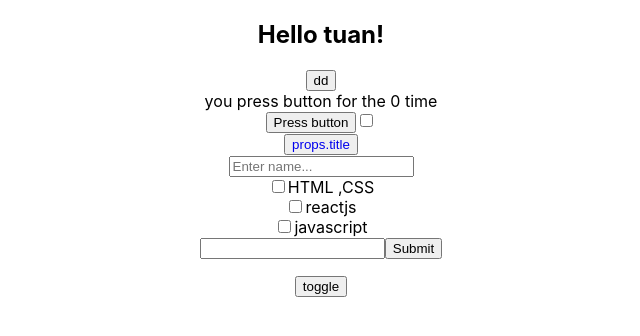
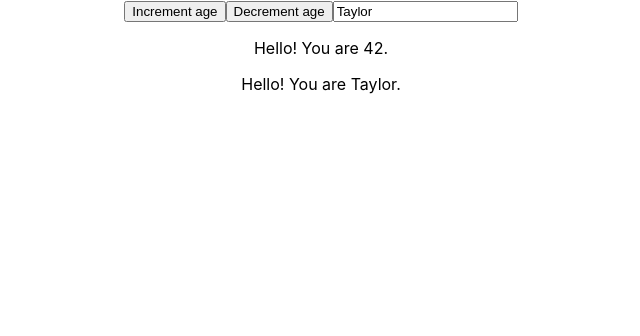
Before and after one commit to thaiminhtuan135/react_ts, a React (Create React App) app: page / in a window 1280 px wide. Shown: the top 336 px of the page, without its empty margins (319-959 px from the left). Built offline with nearby package versions, Linux system fonts and the light colour scheme.

Commit message:
learn useReducer

```diff
--- a/src/App.tsx
+++ b/src/App.tsx
@@ -1,314 +1,54 @@
-import React, {useState, useEffect} from 'react';
+import React, {useState, useEffect, useReducer} from 'react';
 import logo from './logo.svg';
 import './App.css';
-import Asa from "./components/example";
-import CustomInput from "./components/CustomInput";
-import {json} from "stream/consumers";
-import axios from "axios";
-import Content from "./js/Content";
 
-interface fullName {
-    firstName: string;
-    lastName: string;
-    title: string;
-    arr: string[];
-    paragraph?: string;
-    arrObj: { value: string; label: string; }[];
-    status: "waiting" | "success";
-    // onClick : () => void
-}
-
-interface postItem {
-    title: string;
-    image: string;
-    description: string;
-    call: () => void;
-
-}
-
-interface button {
-    title: string,
-    href? : string,
-    onClick? : () => void
-
-}
-
-interface input {
-    label: string;
-    type: string;
-    placeholder: string;
-    // arr : {type : string , placeholder: string}
-}
-function Header(props: fullName) {
-    return (
-        <div className="header">
-            new header
-            <div>{props.firstName}</div>
-            <div>{props.lastName}</div>
-            <div>{props.title}</div>
-            <div>{props.arr.map((item, index) =>
-                <p key={index}>{item}</p>
-            )}</div>
-            <div>{props.arrObj.map((item, index) =>
-                <p key={index}>
-                    {item.value} - {item.label}
-                </p>
-            )}</div>
-            <div>{props.status}</div>
-            <div></div>
-        </div>
-    )
-}
-
-// class Content extends React.Component<any, any> {
-//     render() {
-//         return (
-//             <div className="content">
-//                 Contant
-//             </div>
-//         )
-//     }
-// }
-
-function PostItem(props: postItem) {
-    // props.call(Math.random());
-
-    return (
-        <div className="post-item">
-
-            <img src={props.image} alt=""/>
-            <h2 className="post-title" onClick={props.call}>{props.title}</h2>
-            <p className="post-desc">{props.description}</p>
-            <p className="post-public">Mat ngay truoc 5 phut b oi</p>
-        </div>
-    )
-}
-
-function Button(props:button) {
-    return(
-        <div>
-            <button onClick={props.onClick}>
-                <a href={props.href} className="none-decorate-text">props.title</a>
-            </button>
-        </div>
-    );
+// @ts-ignore
+function reducer(state, action) {
+    switch (action.type) {
+        case 'INCREMENTED_AGE' : {
+            return { ...state , age : state.age + 1}
+        }
+        case 'DECREMENTED_AGE' : {
+            return { ...state , age : state.age - 1}
+        }
+        case 'CHANGE_NAME':
+            return {
+                ...state , name: action.nextName
+            }
+    }
+    throw Error('Unknown action: ' + action.type);
 }
 
 
 function App() {
-    const name = 'tuan';
-    const age = 12;
-    const submit = () => {
-        // console.log('tuan')
-    }
-    const test   = (id = 1) => {
-        console.log(id);
-    }
-    const recourse = [
-        {
-            value: "html,css", label: "asdsd",
-        },
-        {
-            value: "responsive", label: "dasd",
-        },
-        {
-            value: "Reactjs", label: "adsda"
-        }
-    ];
-    const arr = ["dasd", 'tuan', 'dsad', 'dasd', 'asdas'];
-    const status = "waiting";
-    const obj = {value: "deptrai", label: "ds"};
-    const [old, setOld] = useState(0);
-    const [todos, setTodos] = useState([{text: 'Learn Hooks'}]);
-
-    // useEffect(() => {
-    //     return () => {
-    //         document.title = `You click ${old} time`;
-    //     };
-    // }, [old]);
-    // useEffect(() => {
-    //     document.title = `(${old}) lần click`
-    // })
-    const handle = () => {
-        setOld(old + 1);
-        document.title = `You click ${old + 1} time`;
-    }
-    const course = [
-        {
-            "id": 2,
-            "title": "khoa hoc reacjs",
-            "description": "khoa nay ho tro cho cac ban tts",
-            "content": "hoc trong vong 6 yhang",
-        },
-        {
-            "id": 3,
-            "title": "khoa hoc vuejs",
-            "description": "khoa nay ho tro cho cac ban tts",
-            "content": "hoc trong vong 6 yhang",
-        },
-        {
-            "id" : 4,
-            "title": "khoa hoc angularjs",
-            "description": "khoa nay ho tro cho cac ban tts",
-            "content": "hoc trong vong 6 yhang",
-        }
-
-    ];
-
-    const handleClick = (x : {title:string}) => console.log(x.title)
-    const Form = {
-        Input(props:input){  // ...inputProps
-            return (
-                <div>
-                    <label htmlFor="">{props.label}</label>
-                    <input type={props.type} placeholder={props.placeholder}/>
-                    {/*<input {...inputProps}/>*/}
-
-                </div>
-            )
-        },
-        CheckBox() {
-            return <input type="checkbox"/>
-        },
+    const [state, dispatch] = useReducer(reducer, {name: 'Taylor' , age : 42});
+    function handleButtonClick() {
+        dispatch({ type: 'INCREMENTED_AGE' });
     }
 
-    // const type = 'CheckBox';
-    const Component = Form['CheckBox'];
-    const Input = Form['Input'];
-    const orders = [100, 200, 300];
-    const total = orders.reduce((total, cur) => total + cur);
-    const [count, setCount] = useState(() => total);
-    const handldeIncrease = () => {
-        setCount(count => count+1);
-        setCount(count => count+1);
-        setCount(count => count+1);
-    }
-
-    const courses = [
-        {
-            id: 1,
-            name : "HTML ,CSS"
-        },
-        {
-            id: 2,
-            name : "reactjs"
-        },
-        {
-            id: 3,
-            name : "javascript"
-        },
-    ];
-    const handleSubmit = () => {
-
-    }
-
-    const [checked, setChecked] = useState([]);
-    const handleCheck = (id : number) => {
-
-
-        // @ts-ignore
-        setChecked(prevState => {
-            // @ts-ignore
-            const isChecked = checked.includes(id);
-            if (isChecked) {
-                return checked.filter(item => item != id);
-            }else {
-                return [...prevState, id];
-            }
-
+    function handleInputChange(e : any) {
+        dispatch({
+            type: 'CHANGE_NAME',
+            nextName: e.target.value
         });
     }
 
-
-    // console.log(storageJobs)
-    const [job, setJob] = useState('');
-    const [jobs, setJobs] = useState(() => {
-        // @ts-ignore
-        const storageJobs = JSON.parse(localStorage.getItem('jobs'));
-        return storageJobs ?? [];
-    });
-    const handleSubmitTodoList = () => {
-        if (job != '') {
-            // @ts-ignore
-            setJobs(prevState => {
-                const newJobs = [...prevState, job];
-                const jsonJob = JSON.stringify(newJobs);
-                localStorage.setItem('jobs',jsonJob);
-                return newJobs;
-            });
-            setJob('');
-        }
-        else {
-            alert('nhập việc làm')
-        }
-    }
-
-    // const [title, setTitle] = useState('');
-    // const [posts, setPosts] = useState([]);
-    // useEffect(() => {
-    //     return () => {
-    //         axios
-    //             .get('https://jsonplaceholder.typicode.com/posts')
-    //             .then((res) => {
-    //                 // console.log(res)
-    //                 setPosts(res.data);
-    //             }).catch(() => {
-    //         });
-    //     };
-    // },[]);
-    const [showComponent, setShowComponent] = useState(false);
-    // @ts-ignore
     return (
         <div className="App">
-            <Asa name={name} age={age} submit={submit}/>
-            {/*<Header title={"tuandeptraiu"} firstName={"firstName"} lastName={"lastName"} arr={arr} arrObj={recourse}*/}
-            {/*        status={status}*/}
-            {/*/>*/}
-            <div>you press button for the {old} time</div>
-            <button onClick={() => setOld(old + 1)}>Press button</button>
-            {/* Todo Post Item*/}
-                {/*    <div>*/}
-                {/*        {*/}
-                {/*            course.map(course => (*/}
-                {/*                <PostItem key={course.id} title={course.title} image={course.content}*/}
-                {/*                          description={course.description}*/}
-                {/*                          call={() => handleClick(course)}/>*/}
-                {/*            ))*/}
-                {/*        }*/}
-                {/*    </div>*/}
-            {/*Todo Post Item*/}
-            <Component/>
-            <Button title={"Click me"} onClick={() => console.log(Math.random())} href={"https://coccoc.com/search?query=typescript+href+in+button"}/>
-            {/*<Input label={"Name"} type={"type"} placeholder={"Enter Name..."} />*/}
-            <CustomInput onFocusCapture={() => console.log(Math.random())} type={"text"} placeholder={"Enter name..."} label={"Name"}/>
+            <button onClick={() => {
+                dispatch({type: 'INCREMENTED_AGE'})
+            }}>
+                Increment age
+            </button>
+            <button onClick={() => {
+                dispatch({type: 'DECREMENTED_AGE'})
+            }}>
+                Decrement age
+            </button>
+            <input type="text" value={state.name} onChange={handleInputChange}/>
+            <p>Hello! You are {state.age}.</p>
+            <p>Hello! You are {state.name}.</p>
 
-            {courses.map((a) => (
-                <div key={a.id}>
-                    <input
-                        type="checkbox"
-                        // @ts-ignore
-                        checked={checked.includes(a.id)}
-                        onChange={() =>  handleCheck(a.id)}
-                    />
-                    {a.name}
-                </div>
-            ))}
-
-             {/*Todo List*/}
-                <input type="text" value={job} onChange={(e) => setJob(e.target.value)}/>
-                <button onClick={handleSubmitTodoList}>Submit</button>
-                <ul>
-                    {/*// @ts-ignore*/}
-                    {jobs.map((job,index) => (
-                        <li key={index}>
-                            {job}
-                        </li>
-                    ))}
-                </ul>
-            {/*Todo List*/}
-
-            <button onClick={() => setShowComponent(!showComponent)}>toggle</button>
-            <div>{ showComponent && <Content /> }</div>
         </div>
     );
 }
```
